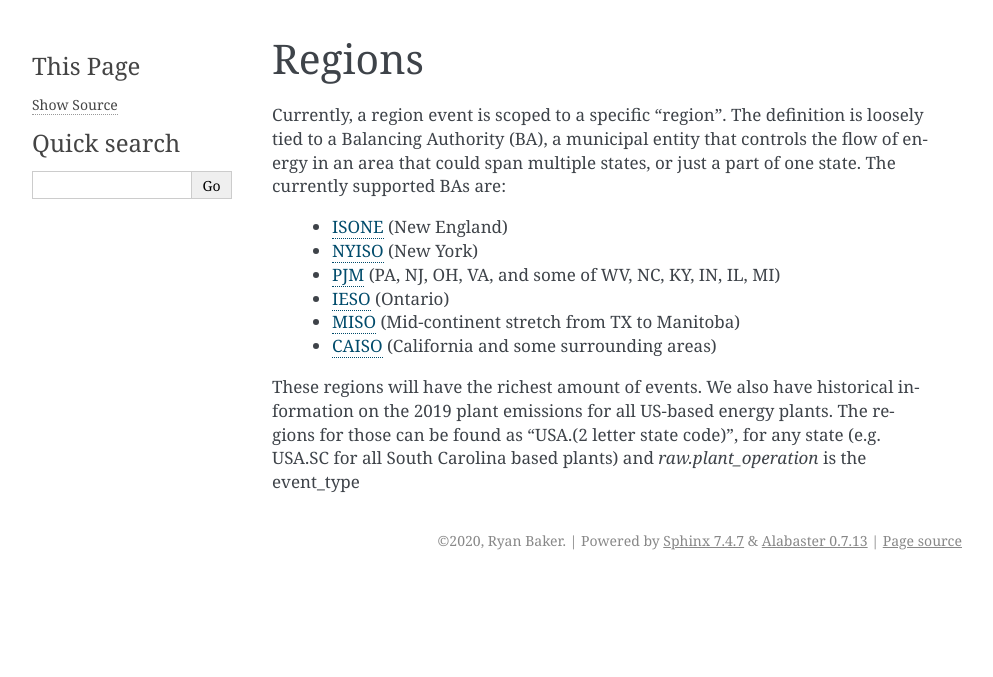
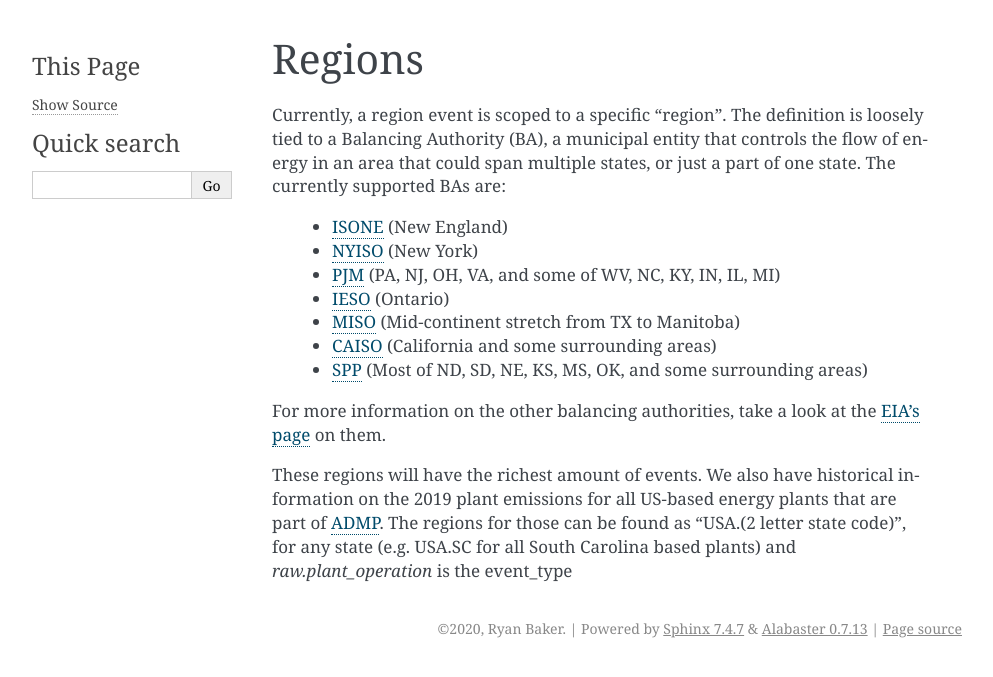
Before and after one commit to singularity-energy/singularity-energy-python-sdk, a Sphinx documentation site: the page built from docs/source/notes/regions.rst, in a window 1280 px wide. Shown: the top 677 px of the page, without its empty margins (148-1141 px from the left). Built offline with Sphinx 7.4.7, drawn with Linux system fonts in a browser that asks for light colours; pages that are not in the unit, such as notebooks, are missing from menus.

Commit message:
Adds the SPP region

```diff
--- a/docs/source/notes/regions.rst
+++ b/docs/source/notes/regions.rst
@@ -11,8 +11,12 @@ span multiple states, or just a part of one state. The currently supported BAs a
  - `IESO <http://www.ieso.ca/>`_ (Ontario)
  - `MISO <https://www.misoenergy.org/>`_ (Mid-continent stretch from TX to Manitoba)
  - `CAISO <http://www.caiso.com/Pages/default.aspx>`_ (California and some surrounding areas)
+ - `SPP <https://www.spp.org/>`_ (Most of ND, SD, NE, KS, MS, OK, and some surrounding areas)
+
+For more information on the other balancing authorities, take a look at the
+`EIA's page <https://www.eia.gov/todayinenergy/detail.php?id=27152>`_ on them.
 
 These regions will have the richest amount of events. We also have historical information
-on the 2019 plant emissions for all US-based energy plants. The regions for those can be found as
-"USA.(2 letter state code)", for any state (e.g. USA.SC for all South Carolina based plants) and
-`raw.plant_operation` is the event_type
+on the 2019 plant emissions for all US-based energy plants that are part of `ADMP <https://ampd.epa.gov/ampd/>`_.
+The regions for those can be found as "USA.(2 letter state code)", for any state (e.g. USA.SC for all
+South Carolina based plants) and `raw.plant_operation` is the event_type
```
Also changed, not shown: 1 other file.
